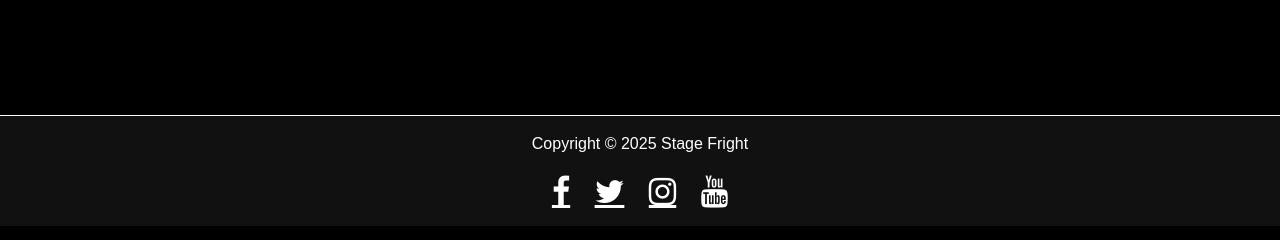
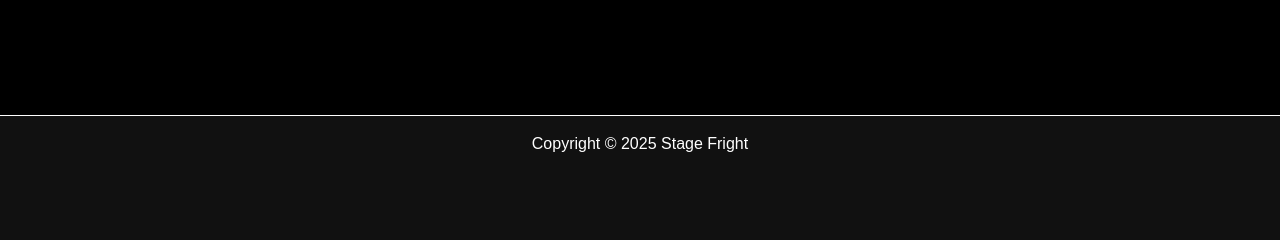
Before and after one commit to Jack-Steel/stageFright2025, a plain HTML site: page index.html in a window 1280 px wide. Shown: the part 875-1115 px from the top of the page. Drawn offline with nearby package versions, Linux system fonts and the light colour scheme; a web font is replaced by a local one.

Commit message:
Update index.html

```diff
--- a/index.html
+++ b/index.html
@@ -1,22 +1,17 @@
 <!DOCTYPE html>
-
-<!--
-Names: Jack Steel, Luke Rinas, Anthony Youssef
-Date: 1/14/25
--->
-
+<html lang="en">
   <html lang="en">
     <head>
-    <meta charset="UTF-8">
-    <meta name="viewport" content="width=device-width, initial-scale=1.0">
-    <title>Stage Fright</title>
+      <meta charset="utf-8">
+      <meta name="viewport" content="width=device-width, initial-scale=1">
+      <title>Stage Fright Merch Store</title>
+      <link href="https://cdn.jsdelivr.net/npm/bootstrap@5.3.3/dist/css/bootstrap.min.css" rel="stylesheet" integrity="sha384-QWTKZyjpPEjISv5WaRU9OFeRpok6YctnYmDr5pNlyT2bRjXh0JMhjY6hW+ALEwIH" crossorigin="anonymous">
       <link rel="preconnect" href="https://fonts.googleapis.com">
       <link rel="preconnect" href="https://fonts.gstatic.com" crossorigin>
       <link href="https://fonts.googleapis.com/css2?family=Fjord+One&family=PT+Sans:ital,wght@0,400;0,700;1,400;1,700&display=swap" rel="stylesheet">
-    <link href="https://cdn.jsdelivr.net/npm/bootstrap@5.3.0-alpha1/dist/css/bootstrap.min.css" rel="stylesheet">
-    <link rel="stylesheet" href="css/styles.css">
-    <link rel="stylesheet" href="https://cdnjs.cloudflare.com/ajax/libs/font-awesome/4.7.0/css/font-awesome.min.css">
+      <link rel="stylesheet" type="text/css" href="css/styles.css">
     </head>
+
     <body>
       <nav class="mainNav navbar navbar-expand-md navbar-dark flex-column">
         <div class="w-100 d-flex justify-content-center">
```
Lines whose indentation alone changed are shown as unchanged.
